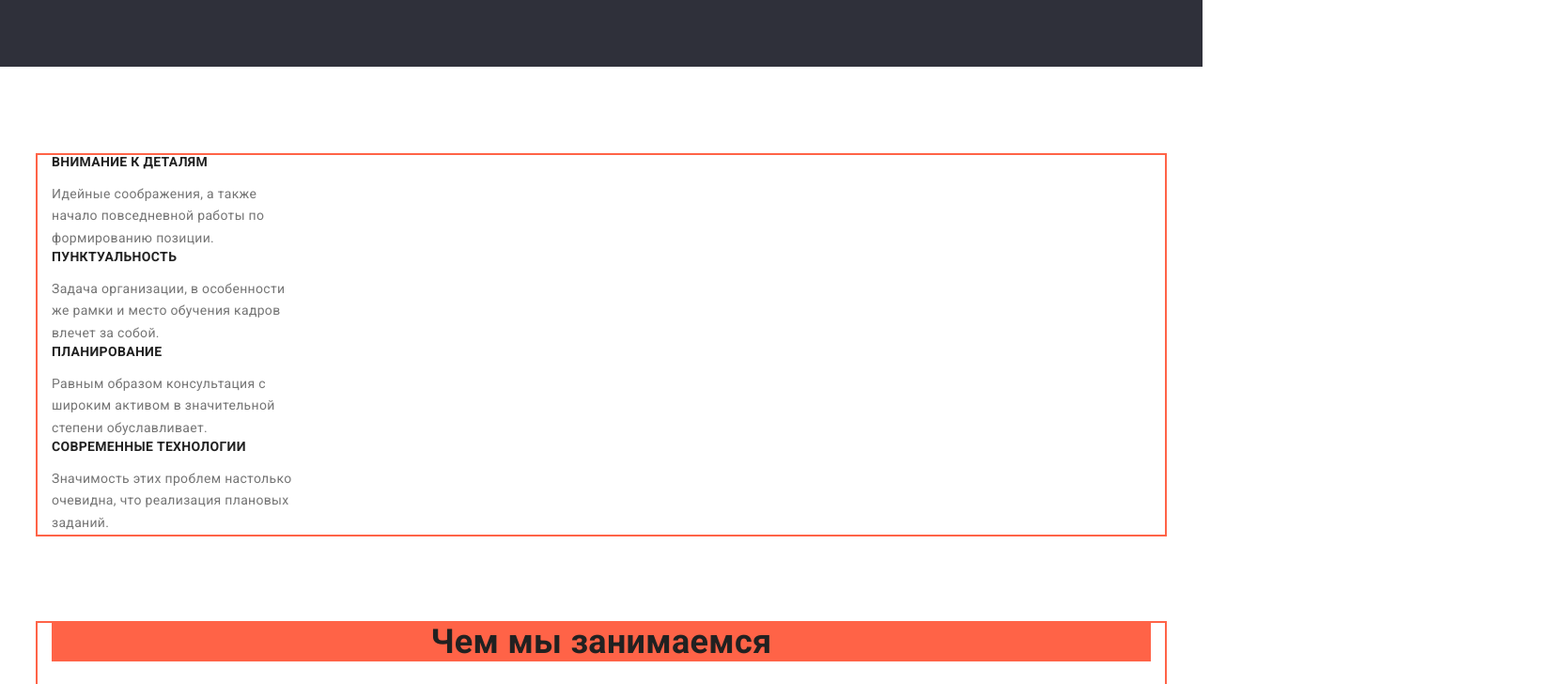
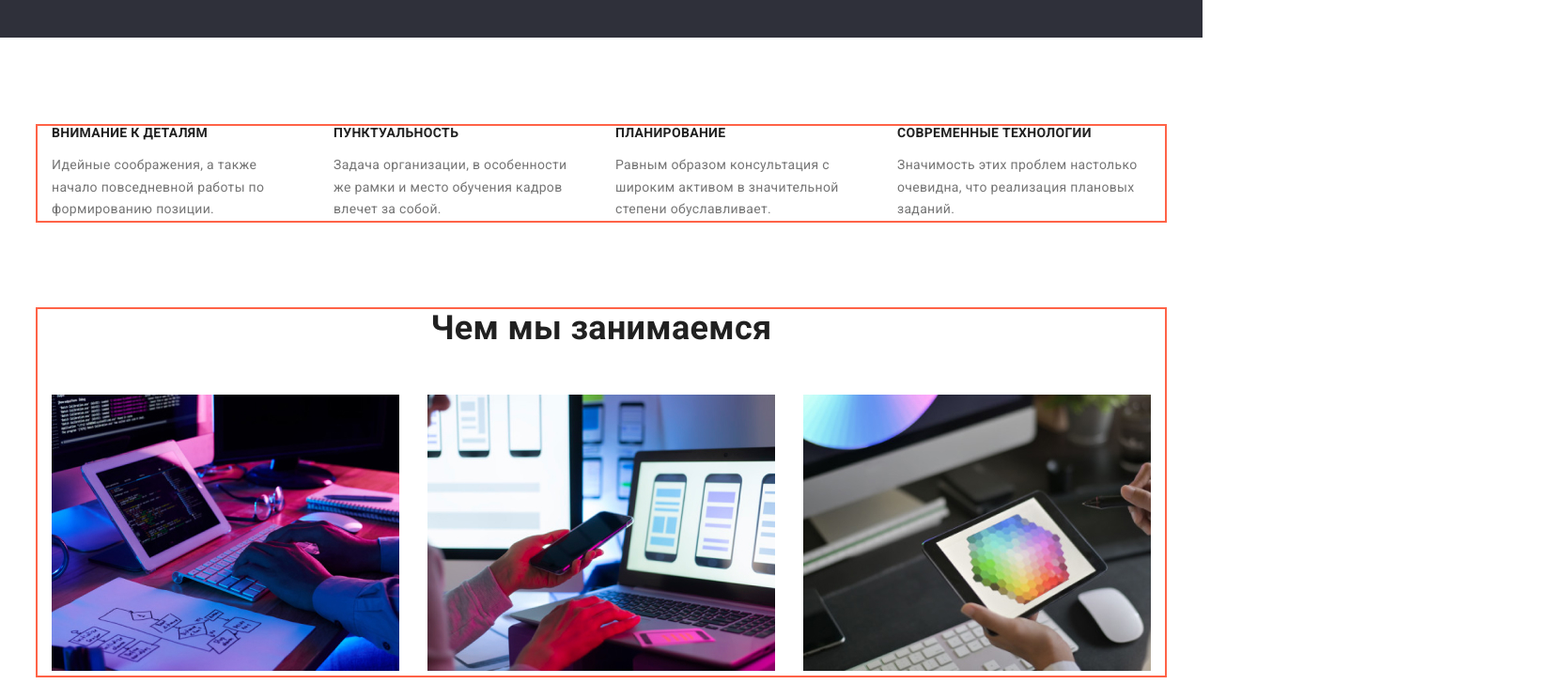
Before and after one commit to dem2bb/goit-markup-hw-03, a plain HTML site: page index.html in a window 1280 px wide. Shown: the part 640-1368 px from the top of the page at 94% size, 1652 px wide, since content can reach past the window. Drawn offline with nearby package versions, Linux system fonts and the light colour scheme.

Commit message:
ДЗ №3 flex готов index.html

```diff
--- a/css/styles.css
+++ b/css/styles.css
@@ -20,12 +20,12 @@ ul {
     letter-spacing: 0.02em;
 }
 /*----------------------------HEADER----------------------------*/
+
 .header-nav {
-    display: flex;
+    display:flex;
     align-items: center;
-    justify-content: space-around;
+    justify-content: space-between;
 }
-
 /*LOGO*/
 .logoblue {
     color: #2196F3;
@@ -59,6 +59,7 @@ ul {
     font-weight: 500;
     font-size: 14px;
     line-height: 1.14;
+    margin-left: 93px;
 }
 .nav-item:last-child {
     margin-right: 0;
@@ -93,6 +94,7 @@ ul {
     margin: 0;
     padding: 0;
     display: flex;
+    margin-left: auto;
 }
 .auth-nav .item {
     margin-right: 50px;
@@ -125,7 +127,8 @@ margin-right: 0;
 .hero {
     background-color: #2F303A;
     color: #ffffff;
-    padding: 200px 452px;
+    padding-top: 200px;
+    padding-bottom: 200px;
 
 
 }
@@ -148,26 +151,29 @@ margin-right: 0;
     padding-bottom: 94px;
     padding-top: 94px;
 }
-
 .section-title {
     margin: 0;
 }
  .advantages-list {
      margin: 0;
      padding: 0;
+     display: flex;
      }
 .adv-item {
     color: var(--secondary-text-color);
     font-size: 14px;
     line-height: 1.71;
-
 }
    .features {
        width: 270px;
        height: 101px;
+       margin-right: 30px;
+   }
+   .features:last-child {
+       margin-right: 0;
    }
 /*----------------------------ABOUT US---------------------------- */
-.section3 .aboutus-title, .ourteam-title{
+.aboutus .aboutus-title, .ourteam-title{
     color: var(--primary-text-color);
     font-weight: bold;
     font-size: 36px;
@@ -175,11 +181,19 @@ margin-right: 0;
     text-align: center;
     margin: 0;
     padding: 0;
-    background-color: tomato;
     margin-bottom: 50px;
       }
-.section3 {
+.aboutus {
     padding-bottom: 94px;
+}
+.aboutus-items {
+    display: flex;
+}
+.aboutus-item {
+    margin-right: 30px;
+}
+.aboutus-item:last-child {
+    margin-right: 0;
 }
 
 /*----------------------------OUR TEAM---------------------------- */
@@ -191,6 +205,7 @@ margin-right: 0;
 .ourteam .ourteam-item {
     margin: 0;
     padding: 0;
+    display: flex;
 }
 .cards {
     background: #FFFFFF;
@@ -200,6 +215,10 @@ margin-right: 0;
     border-radius: 0px 0px 4px 4px;
     width: 270px;
     height: 368px;
+    margin-right: 30px;
+}
+.cards:last-child {
+    margin-right: 0;
 }
 .ourteam .section-title {
     text-align: center;
--- a/index.html
+++ b/index.html
@@ -12,7 +12,7 @@
                                      <!--HEADER-->
   <header>
  <div class="container header-nav">
-<nav>
+<nav class="header-nav">
 <a href="./index.html" class="logo"><span class="logoblue">Web</span>Studio</a>
          <ul class="site-nav">
             <li class="nav-item"><a href="" class="current">Студия</a></li>
@@ -22,7 +22,7 @@
         </nav>
         <ul class="auth-nav">
             <li class="item"><a href="mailto:info@devstudio.com">info@devstudio.com</a></li>
-            <li class="item"><a href="tel:+380961111111">+380961111111</a></li>
+            <li class="item"><a href="tel:+380961111111">+38 096 111 11 11</a></li>
         </ul>
   </div>
     </header>
@@ -36,7 +36,7 @@
         </section>
                                      <!--ADVANTAGES-->
         <section class="advantages">
-         <div class="container">
+         <div class="container advant-items">
         <ul class="advantages-list">
       <li class="features">
             <h2 class="section-title">Внимание к деталям</h2>
@@ -58,13 +58,13 @@
      </div>
     </section>
                                        <!--ABOUT US-->
-    <section class="section3">
+    <section class="aboutus">
          <div class="container">
         <h2 class="aboutus-title">Чем мы занимаемся</h2>
-        <ul>
-        <li><a href="" class="img"><img src="./images/about1.jpg" alt="About us 1"  width="370"></a></li>
-        <li><a href="" class="img"><img src="./images/about2.jpg" alt="About us 2" width="370"></a></li>
-        <li><a href="" class="img"><img src="./images/about3.jpg" alt="About us 3" width="370"></a></li>
+        <ul class="aboutus-items">
+        <li class="aboutus-item"><a href="" class="img"><img src="./images/about1.jpg" alt="About us 1"  width="370"></a></li>
+        <li class="aboutus-item"><a href="" class="img"><img src="./images/about2.jpg" alt="About us 2" width="370"></a></li>
+        <li class="aboutus-item"><a href="" class="img"><img src="./images/about3.jpg" alt="About us 3" width="370"></a></li>
        </ul>
        </div>
     </section>
@@ -102,7 +102,7 @@
              </address>
              <address class="footer-nav">
             <a class="footer-address" href="mailto:info@example.com">info@example.com</a> <br>
-            <a href="tel:+380991111111">(380) 991-11-11-11</a>
+            <a href="tel:+380991111111">+38 099 111 11 11</a>
             </address>
             </div>
             </footer>
```
